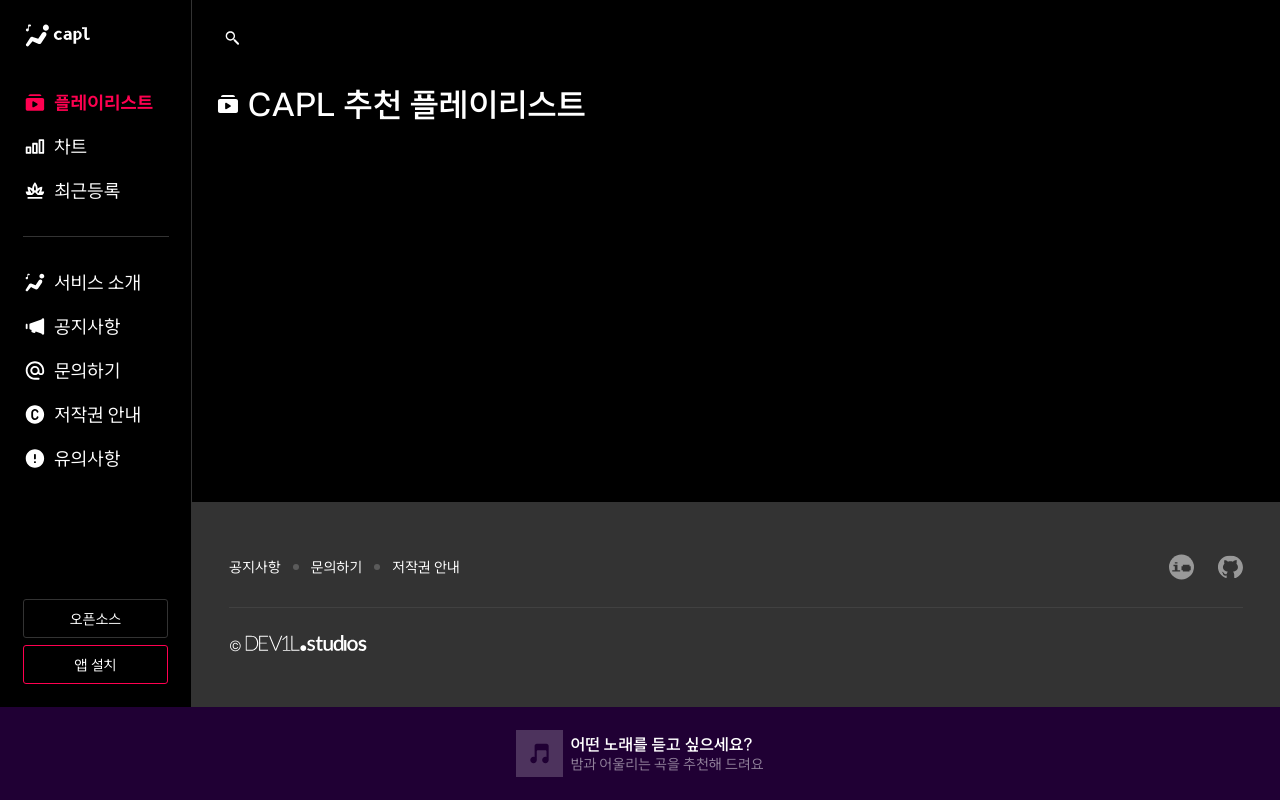
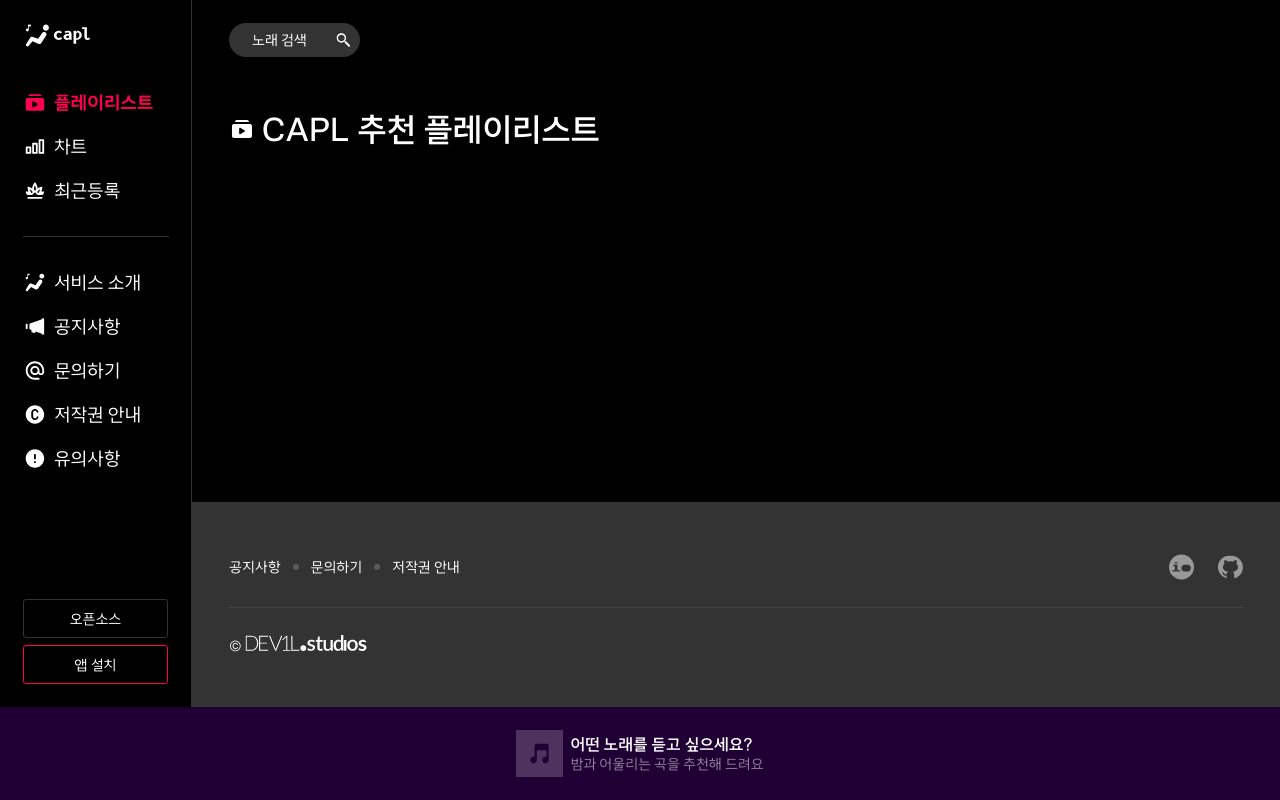
Before and after one commit to naninyang/capl, a Next.js app: page / in a window 1280 px wide. Built offline with nearby package versions, Linux system fonts and the light colour scheme.

Commit message:
Header ux fixed

```diff
--- a/components/Footer.tsx
+++ b/components/Footer.tsx
@@ -1,6 +1,7 @@
 import styles from "@/styles/Footer.module.sass";
 import Anchor from "./Anchor";
 import { GithubSiteIcon, StudioLogo, StudioSiteIcon } from "./Icons";
+
 export default function Footer() {
   return (
     <footer className={styles.footer}>
--- a/components/Header.tsx
+++ b/components/Header.tsx
@@ -1,14 +1,14 @@
 import { useState } from "react";
 import Anchor from "./Anchor";
+import styles from "@/styles/Header.module.sass";
 import { CaplLogo, CloseIcon, SearchIcon } from "./Icons";
-import { useLandscapeMobile, usePortraitMobile } from "./MediaQuery";
-import styles from "@/styles/Header.module.sass";
+import { useDesktop, useMobile } from "./MediaQuery";
 
 export default function Header() {
   const [isSearch, setIsSearch] = useState(false);
   const [isSearchActive, setIsSearchActive] = useState(false);
-  const isLandscapeMobile = useLandscapeMobile();
-  const isPortraitMobile = usePortraitMobile();
+  const isMobile = useMobile();
+  const isDesktop = useDesktop();
 
   const handleSearchShow = () => {
     setIsSearch(true);
@@ -24,12 +24,12 @@
 
   return (
     <header className={styles.header}>
-      {(isLandscapeMobile || isPortraitMobile) && (
+      {isMobile && (
+        <>
           <Anchor href='/'>
             <CaplLogo />
             <span>플레이리스트 페이지로 이동</span>
           </Anchor>
-      )}
           <button
             type='button'
             className={styles["search-button"]}
@@ -38,6 +38,18 @@
             <SearchIcon />
             <span>검색기능 사용하기</span>
           </button>
+        </>
+      )}
+      {isDesktop && (
+        <button
+          type='button'
+          className={styles["search-button"]}
+          onClick={handleSearchShow}
+        >
+          <span>노래 검색</span> <SearchIcon />
+          <i>검색기능 사용하기</i>
+        </button>
+      )}
       {isSearch && (
         <form className={isSearchActive ? styles["search-form"] : undefined}>
           <fieldset>
--- a/components/MediaQuery.tsx
+++ b/components/MediaQuery.tsx
@@ -44,3 +44,25 @@
   }, [portraitMobile]);
   return isPortraitMobile;
 }
+
+export function useDesktop() {
+  const [isDesktop, setIsDesktop] = useState(false);
+  const portraitDesktop = useMediaQuery({
+    query: `(min-width: ${576 / 16}rem)`,
+  });
+  useEffect(() => {
+    setIsDesktop(portraitDesktop);
+  }, [portraitDesktop]);
+  return isDesktop;
+}
+
+export function useMobile() {
+  const [isMobile, setIsMobile] = useState(false);
+  const portraitMobile = useMediaQuery({
+    query: `(max-width: ${575 / 16}rem)`,
+  });
+  useEffect(() => {
+    setIsMobile(portraitMobile);
+  }, [portraitMobile]);
+  return isMobile;
+}
--- a/styles/Header.module.sass
+++ b/styles/Header.module.sass
@@ -2,9 +2,13 @@
 
 .header
   display: flex
-  justify-content: space-between
   align-items: center
   position: relative
+  overflow: hidden
+  height: rem(34)
+
+  +mq(maxExtraSmall)
+    justify-content: space-between
 
   a, svg
     width: rem(55)
@@ -20,32 +24,84 @@
     background-color: transparent
 
   .search-button
-    margin-right: rem(7)
-    width: rem(34)
-    height: rem(34)
+    display: flex
+    align-items: center
+    justify-content: center
+
+    +mq(maxExtraSmall)
+      margin-right: rem(7)
+      width: rem(34)
+      height: rem(34)
+
+    +mq(minSmall)
+      gap: rem(23)
+      background-color: $hex-gray
+      border-radius: rem(34)
+      padding: 0 rem(7) 0 rem(23)
+      height: rem(34)
+
+      span
+        display: inline-flex
+        align-items: center
+        width: rem(58)
+        height: 100%
+        font-size: rem(14)
+        color: $hex-white
+        white-space: nowrap
 
     svg
       width: rem(20)
       height: rem(20)
 
-    span
-      +screen-reader-only
+    svg
+      & + span, & + i
+        +screen-reader-only
 
   form
+    height: rem(34)
     position: absolute
     top: 0
-    right: 0
-    height: rem(34)
+    overflow: hidden
+
+    +mq(maxExtraSmall)
+      right: 0
+
+    +mq(minSmall)
+      left: 0
 
     &.search-form
-      overflow: visible
-      width: 100%
-      animation: search-show .3s cubic-bezier(.5,0,.2,0)
+      +mq(maxExtraSmall)
+        animation: search-short-show .3s cubic-bezier(.5,0,.2,0)
+        width: 100%
+
+      +mq(minSmall)
+        animation: search-long-show .3s cubic-bezier(.5,0,.2,0)
+        background-color: $hex-white
+        width: rem(357)
+        color: $hex-black
+
+        input
+          animation: search-long-show .3s cubic-bezier(.5,0,.2,0)
+          background-color: $hex-white
+          width: rem(357)
+          color: $hex-black
 
     &:not(.search-form)
-      overflow: hidden
-      width: 0
-      animation: search-hidden .3s cubic-bezier(.5,0,.2,0)
+      +mq(maxExtraSmall)
+        animation: search-short-hidden .3s cubic-bezier(.5,0,.2,0)
+        width: 0
+
+      +mq(minSmall)
+        animation: search-long-hidden .3s cubic-bezier(.5,0,.2,0)
+        background-color: $hex-gray
+        width: rem(131)
+        color: $hex-white
+
+        input
+          animation: search-long-hidden .3s cubic-bezier(.5,0,.2,0)
+          background-color: $hex-gray
+          width: rem(131)
+          color: $hex-white
 
     fieldset
       +row
@@ -63,6 +119,9 @@
       font-size: rem(14)
       font-variation-settings: 'wdth' 900, 'wght' 900
       color: $hex-black
+
+      +mq(minSmall)
+        width: rem(357)
 
       &::-webkit-search-cancel-button
         display: none
@@ -99,7 +158,7 @@
           path
             fill: $hex-black
 
-@keyframes search-show
+@keyframes search-short-show
   0%
     width: 0
     opacity: 0
@@ -108,7 +167,7 @@
     width: 100%
     opacity: 1
 
-@keyframes search-hidden
+@keyframes search-short-hidden
   0%
     width: 100%
     opacity: 1
@@ -116,3 +175,25 @@
   100%
     width: 0
     opacity: 0
+
+@keyframes search-long-show
+  0%
+    background-color: $hex-gray
+    width: rem(131)
+    color: $hex-white
+
+  100%
+    background-color: $hex-white
+    width: rem(357)
+    color: $hex-black
+
+@keyframes search-long-hidden
+  0%
+    background-color: $hex-white
+    width: rem(357)
+    color: $hex-black
+
+  100%
+    background-color: $hex-gray
+    width: rem(131)
+    color: $hex-white
--- a/styles/Home.module.sass
+++ b/styles/Home.module.sass
@@ -5,3 +5,19 @@
   flex-direction: column
   gap: rem(27)
   padding: rem(23) rem(23) rem(52)
+
+  +mq(portraitMobile)
+    gap: rem(27)
+    padding: rem(23) rem(23) rem(52)
+
+  +mq(landscapeMobile)
+    gap: rem(27)
+    padding: rem(23) rem(23) rem(52)
+
+  +mq(landscapeDesktop)
+    gap: rem(52)
+    padding: rem(23) rem(37) rem(72)
+
+  +mq(portraitDesktop)
+    gap: rem(52)
+    padding: rem(23) rem(37) rem(72)
```
Lines whose indentation alone changed are shown as unchanged.
